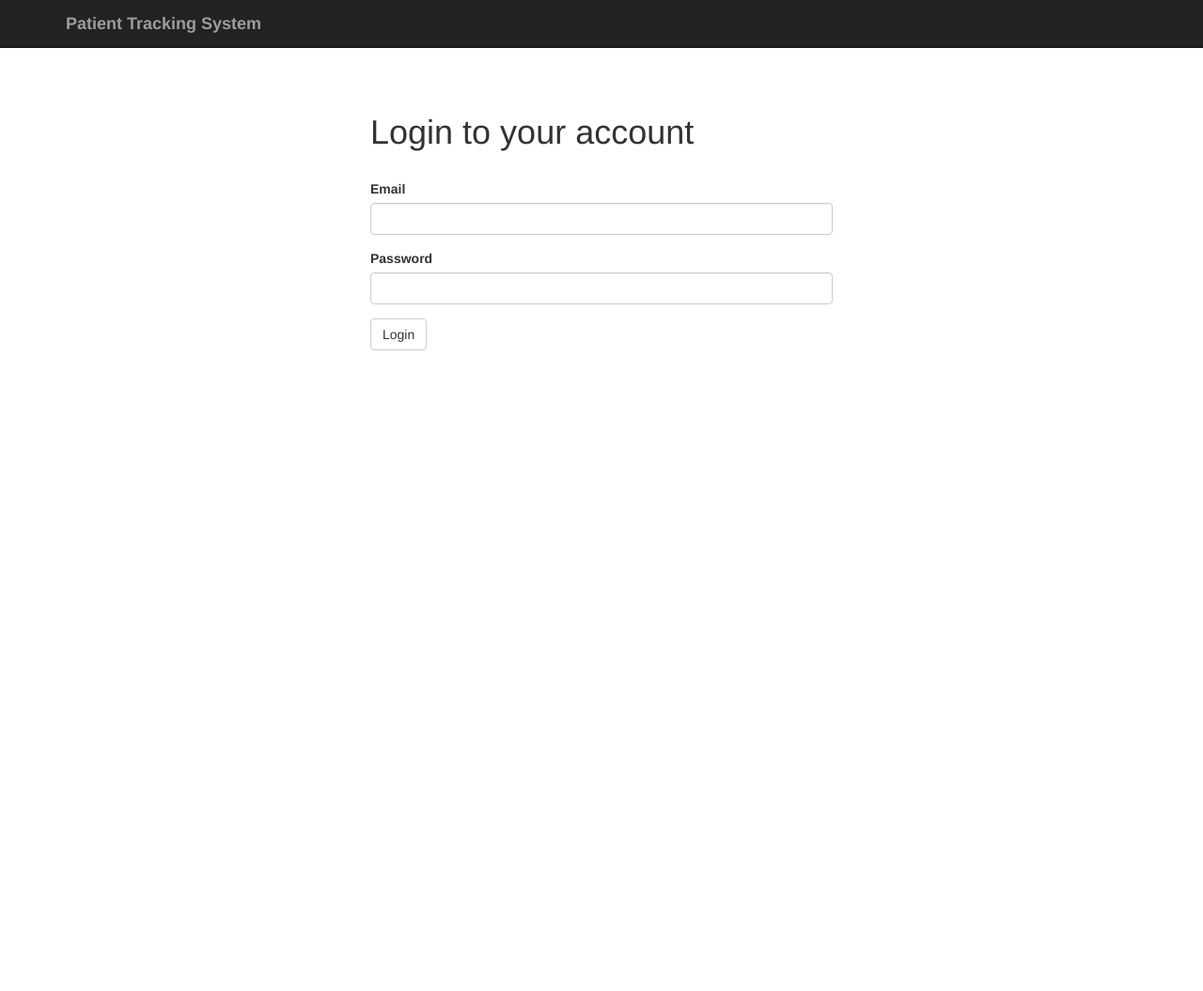
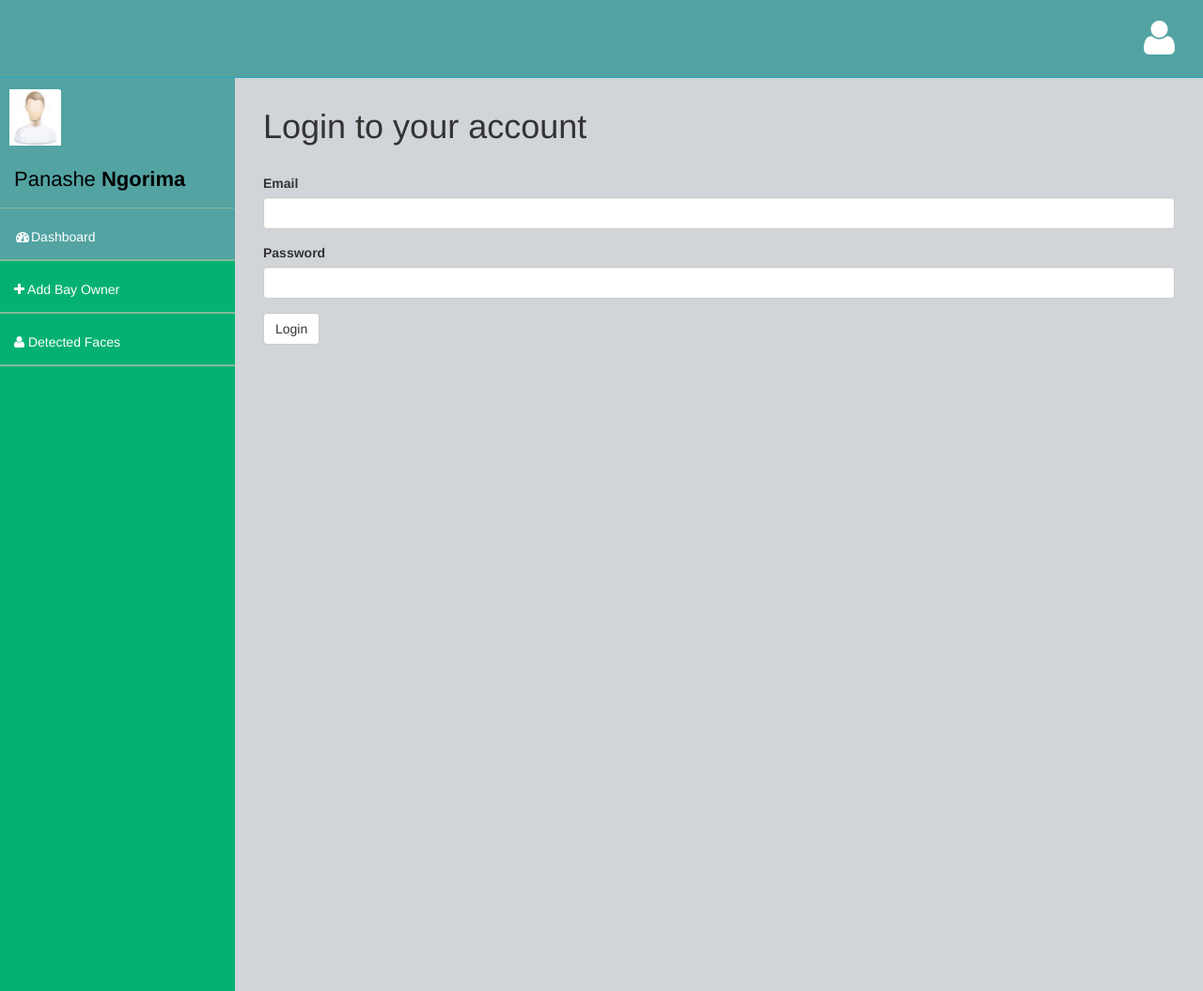
Before and after one commit to nashents/intelligent-surveillance-system, a Flask app: page /login in a window 1280 px wide. Shown: the whole page at 94% size. Before the commit the page ends 373 px from the top, so only its background shows below. Run offline with Flask 2, Linux system fonts and the light colour scheme; parts of the project's set-up code (start-up, migrations or seed data) failed here and were passed over; some libraries are stand-ins or nearby versions.

Commit message:
Add Structure in base.html and add_bay_owner.html

```diff
--- a/app/templates/base.html
+++ b/app/templates/base.html
@@ -6,71 +6,125 @@
             {% block title %}
             {% endblock title %}
         </title>
-    <link href="{{ url_for('static', filename='css/style.css') }}" rel="stylesheet">
-    <link href="{{ url_for('static', filename='css/bootstrap.min.css') }}" rel="stylesheet">
-    <link href="{{ url_for('static', filename='css/jquery-ui.min.css') }}" rel="stylesheet">
+        <!-- Core CSS - Include with every page -->
+        <link href="{{ url_for('static', filename='assets/plugins/bootstrap/bootstrap.css') }}" rel="stylesheet">
+        <link href="{{ url_for('static', filename='assets/font-awesome/css/font-awesome.css') }}" rel="stylesheet">
+        <link href="{{ url_for('static', filename='assets/plugins/pace/pace-theme-big-counter.css') }}"
+              rel="stylesheet">
+        <link href="{{ url_for('static', filename='assets/css/style.css') }}"
+              rel="stylesheet">
+        <link href="{{ url_for('static', filename='assets/css/main-style.css') }}"
+              rel="stylesheet">
+        <!-- Page-Level CSS -->
+        <link href="{{ url_for('static', filename='assets/plugins/morris/morris-0.4.3.min.css') }}"
+              rel="stylesheet">
 
     {%- endblock head %}
 
 </head>
 <body>
-
-
-<nav class="navbar navbar-inverse navbar-fixed-top">
-    <div class="container">
+<!--  wrapper -->
+<div id="wrapper">
+    <!-- navbar top -->
+    <nav class="navbar navbar-default navbar-fixed-top" role="navigation" id="navbar">
+        <!-- navbar-header -->
         <div class="navbar-header">
-            <button type="button" class="navbar-toggle collapsed" data-toggle="collapse" data-target="#navbar"
-                    aria-expanded="false" aria-controls="navbar">
+            <button type="button" class="navbar-toggle" data-toggle="collapse" data-target=".sidebar-collapse">
                 <span class="sr-only">Toggle navigation</span>
                 <span class="icon-bar"></span>
                 <span class="icon-bar"></span>
                 <span class="icon-bar"></span>
             </button>
-            <a class="navbar-brand" href="#">Patient Tracking System </a>
+            <a class="navbar-brand" href="index.html">
+
+            </a>
         </div>
-        <div id="navbar" class="collapse navbar-collapse">
-            <ul class="nav navbar-nav">
+        <!-- end navbar-header -->
+        <!-- navbar-top-links -->
 
-                {% if current_user.is_authenticated %}
-                    {% if current_user.is_admin %}
-                        <li><a href="{{ url_for('admin.dashboard') }}">Dashboard</a></li>
-                        <li><a href="{{ url_for('admin.users') }}">Users</a></li>
-                        <li><a href="{{ url_for('admin.list_roles') }}">Roles</a></li>
+        <!-- end navbar-top-links -->
+        <ul class="nav navbar-top-links navbar-right">
+            <!-- main dropdown -->
 
-                    {% else %}
-                        <li><a href="{{ url_for('home.list_patients') }}">Patients</a></li>
-                        <li><a href="{{ url_for('home.add_patient') }}">Add Patient </a></li>
-                    {% endif %}
+            <li class="dropdown">
+                <a class="dropdown-toggle" data-toggle="dropdown" href="#">
+                    <i class="fa fa-user fa-3x"></i>
+                </a>
+                <!-- dropdown user-->
+                <ul class="dropdown-menu dropdown-user">
 
-                    <li class="nav-item dropdown">
-                        <a class="nav-link dropdown-toggle" href="#" id="navbarDropdownMenuLink" data-toggle="dropdown"
-                           aria-haspopup="true" aria-expanded="false">Logged User: {{ current_user.username }}
-                                <span class="caret"></span>
-                        </a>
-                        <div class="dropdown-menu" aria-labelledby="navbarDropdownMenuLink">
-                            <a style="text-align: center" class="dropdown-item" href="{{ url_for('auth.logout') }}">Logout</a>
+                    <li class="divider"></li>
+                    <li><a href="login.html"><i class="fa fa-sign-out fa-fw"></i>Logout</a>
+                    </li>
+                </ul>
+                <!-- end dropdown-user -->
+            </li>
+            <!-- end main dropdown -->
+        </ul>
+    </nav>
+    <!-- end navbar top -->
+
+    <!-- navbar side -->
+    <nav class="navbar-default navbar-static-side" role="navigation">
+        <!-- sidebar-collapse -->
+        <div class="sidebar-collapse">
+            <!-- side-menu -->
+            <ul class="nav" id="side-menu">
+                <li>
+                    <!-- user image section-->
+                    <div class="user-section">
+                        <div class="user-section-inner">
+                            <img src="assets/img/user.jpg" alt="">
                         </div>
+                        <div class="user-info">
+                            <div>Panashe <strong>Ngorima</strong></div>
+                            <div class="user-text-online">
+
+                            </div>
+                        </div>
+                    </div>
+                    <!--end user image section-->
                 </li>
-                {% endif %}
+
+                <li class="selected">
+                    <a href="{{ url_for('home.dashboard') }}"><i class="fa fa-dashboard fa-fw"></i>Dashboard</a>
+                </li>
+                <li>
+                    <a href="{{ url_for('home.add_bay_owner') }}"> <i class="fa fa-plus fa-1x"></i> Add Bay Owner</a>
+                </li>
+                <li>
+                    <a href="{{ url_for('home.detected_faces') }}"> <i class="fa fa-user fa-1x"></i> Detected Faces</a>
+                </li>
+
 
             </ul>
-
-        </div><!--/.nav-collapse -->
+            <!-- end side-menu -->
         </div>
+        <!-- end sidebar-collapse -->
     </nav>
-<div class="wrapper">
+    <!-- end navbar side -->
+    <!--  page-wrapper -->
+    <div id="page-wrapper">
         {% block body %}
         {% endblock %}
-    <div class="push"></div>
+
     </div>
+    <!-- end page-wrapper -->
+
+</div>
+<!-- end wrapper -->
 
 
-<script src="{{ url_for('static', filename='js/bootstrap.min.js') }}"></script>
-<script src="{{ url_for('static', filename='js/jquery-1.11.3.min.js') }}"></script>
-<script src="{{ url_for('static', filename='js/jquery-ui.min.js') }}"></script>
-<script src="{{ url_for('static', filename='js/jquery.dataTables.min.js') }}"></script>
-<script src="{{ url_for('static', filename='js/datatables.min.js') }}"></script>
+<!-- Core Scripts - Include with every page -->
+<script src="{{ url_for('static', filename='assets/plugins/jquery-1.10.2.js') }}"></script>
+<script src="{{ url_for('static', filename='assets/plugins/bootstrap/bootstrap.min.js') }}"></script>
+<script src="{{ url_for('static', filename='assets/plugins/metisMenu/jquery.metisMenu.js') }}"></script>
+<script src="{{ url_for('static', filename='assets/plugins/pace/pace.js') }}"></script>
+<script src="{{ url_for('static', filename='assets/scripts/siminta.js') }}"></script>
+<!-- Page-Level Plugin Scripts-->
+<script src="{{ url_for('static', filename='assets/plugins/morris/raphael-2.1.0.min.js') }}"></script>
+<script src="{{ url_for('static', filename='assets/plugins/morris/morris.js') }}"></script>
+<script src="{{ url_for('static', filename='assets/scripts/dashboard-demo.js') }}"></script>
 
-<script src="{{ url_for('static', filename='js/scripts.js') }}"></script>
 </body>
 </html>
--- a/venv1/pip-selfcheck.json
+++ /dev/null
@@ -1 +0,0 @@
-{"last_check":"2018-04-26T13:21:22Z","pypi_version":"10.0.1"}
```
Also changed, not shown: app/templates/home/bay_owner.html (+12 -9 lines), 9 other files. Lines whose indentation alone changed are shown as unchanged.
